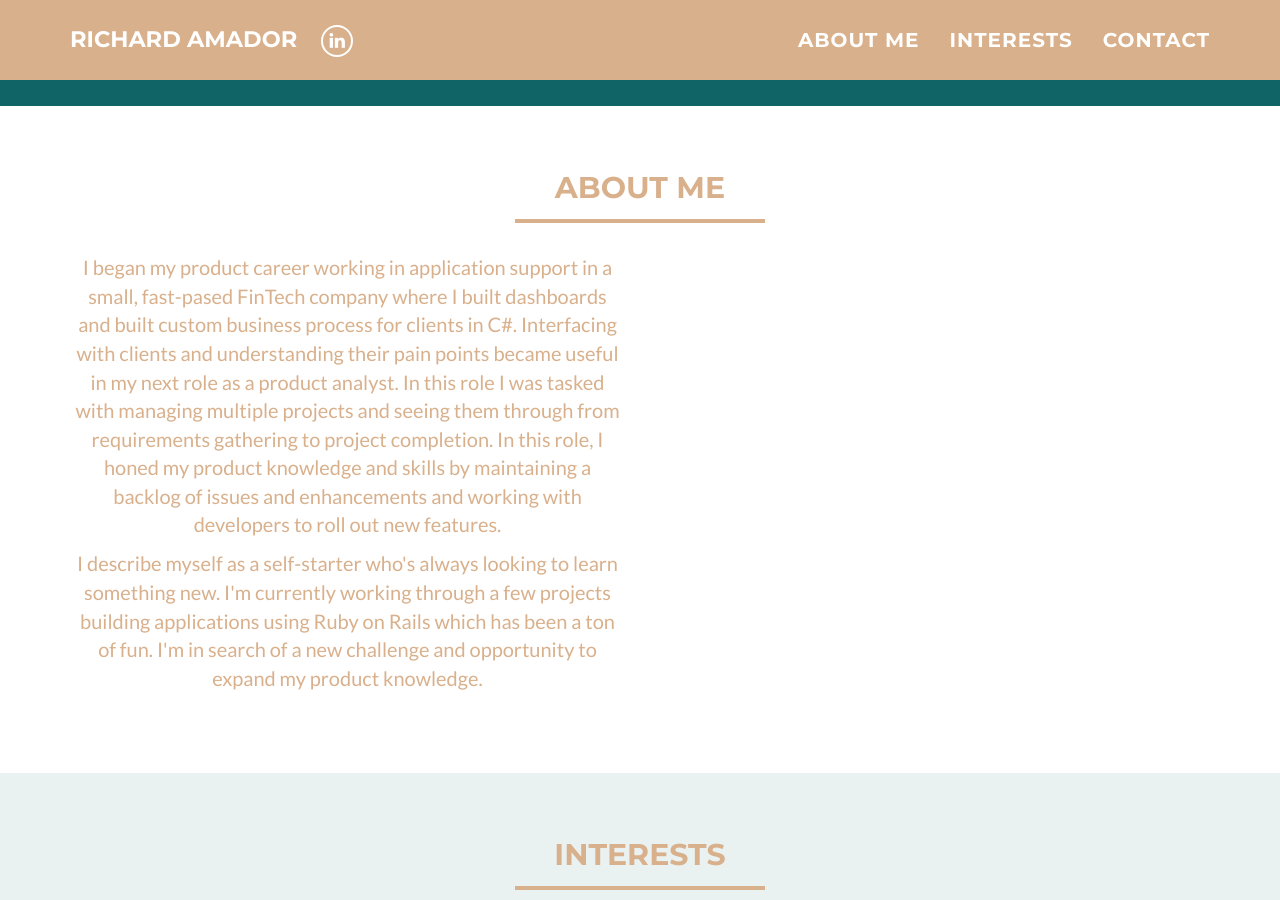
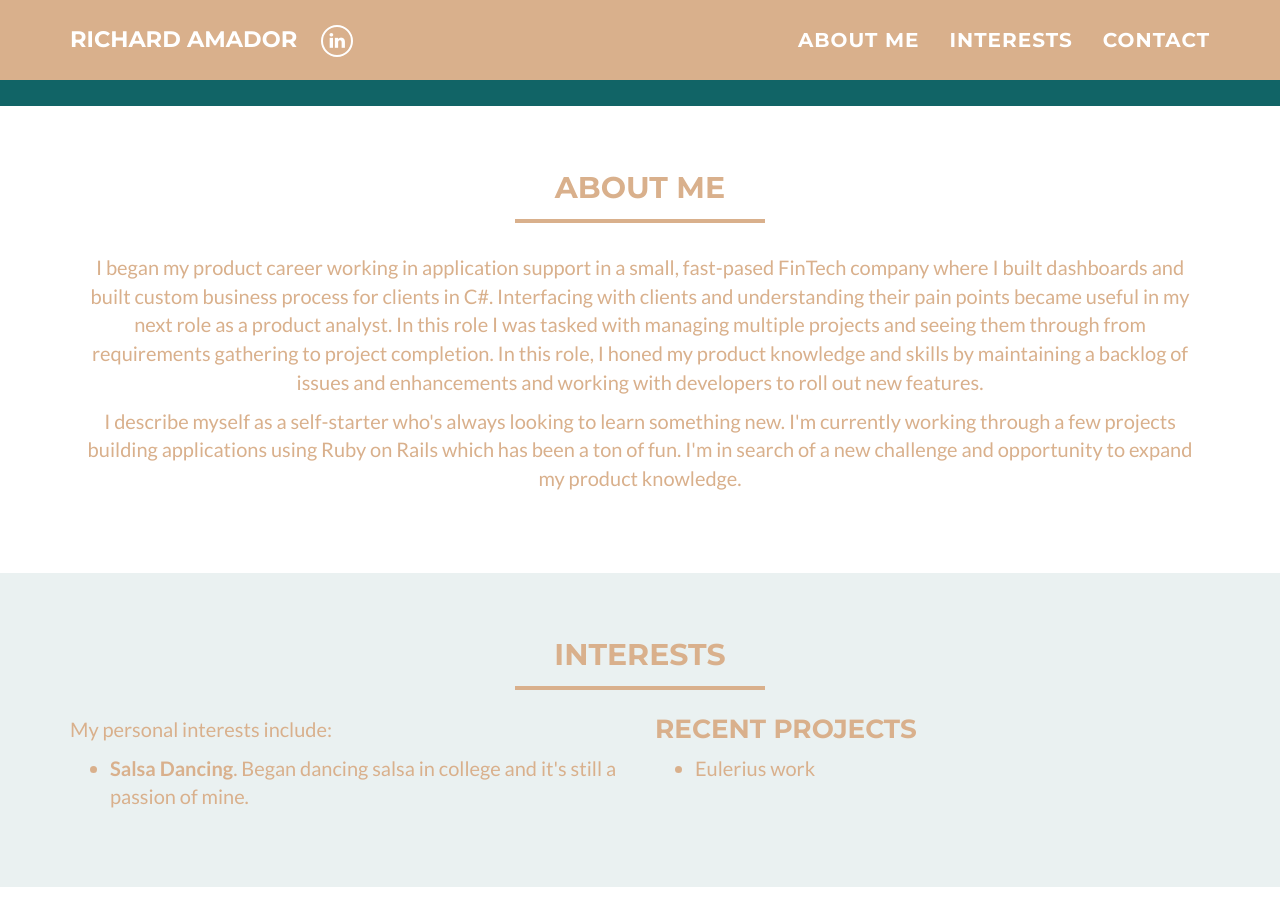
Before and after one commit to ramador25/bio-site, a Jekyll site: the page built from index.html, in a window 1280 px wide and 900 px high, scrolled down 559 px. Built offline with Jekyll 4.4.1, drawn with Linux system fonts in a browser that asks for light colours.

Commit message:
Clean up About Me

```diff
--- a/_includes/about_me.html
+++ b/_includes/about_me.html
@@ -6,9 +6,7 @@
         <hr/>
       </div>
     </div>
-    <div class="row">
-	    <div class="col-sm-6">
-        <div style=text-align:center;padding:5px>
+      <div style=text-align:center;padding:5px>
     		<p>
             I began my product career working in application support in a small, fast-pased FinTech company where I built dashboards and
             built custom business process for clients in C#. Interfacing with clients and understanding their pain points became useful in my next role
@@ -19,7 +17,5 @@
            I describe myself as a self-starter who's always looking to learn something new. I'm currently working through a few projects building applications using
            Ruby on Rails which has been a ton of fun. I'm in search of a new challenge and opportunity to expand my product knowledge.
         </p>
-        </div>
-    </div>
-  </div>
+      </div>
 </section>
```
